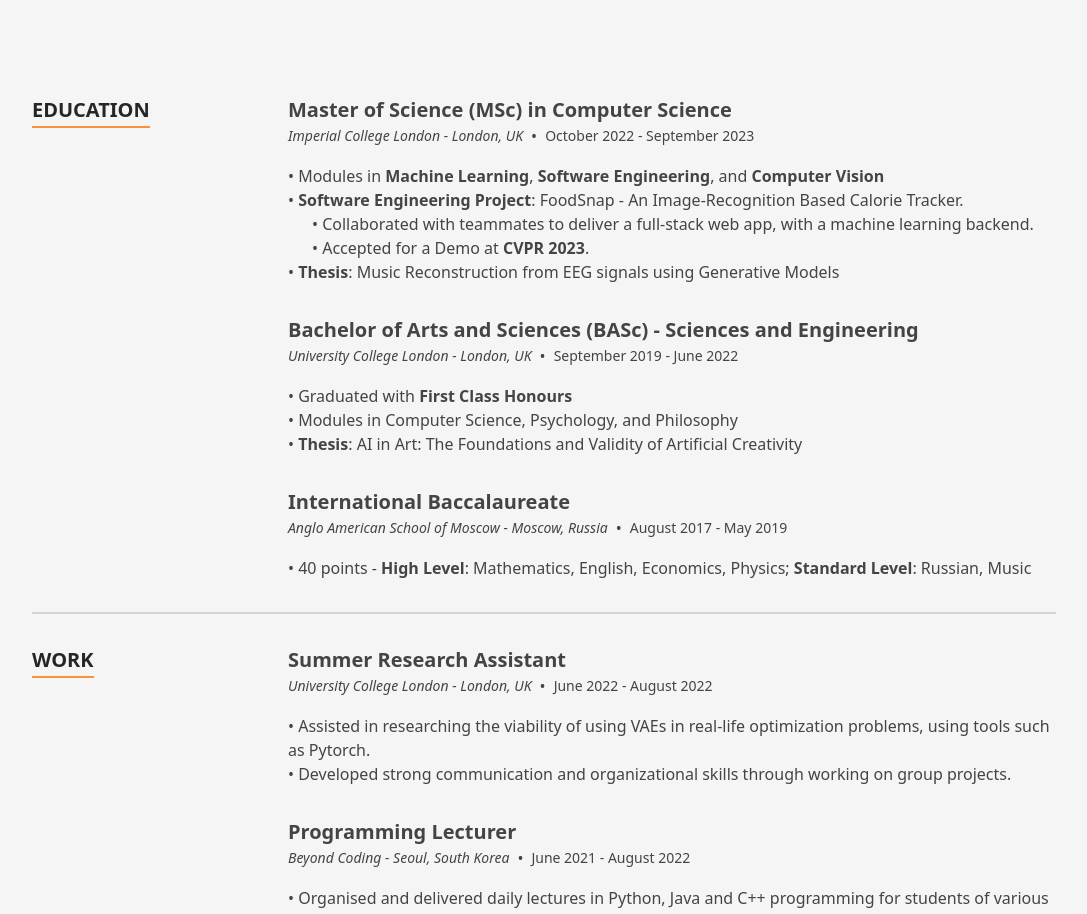
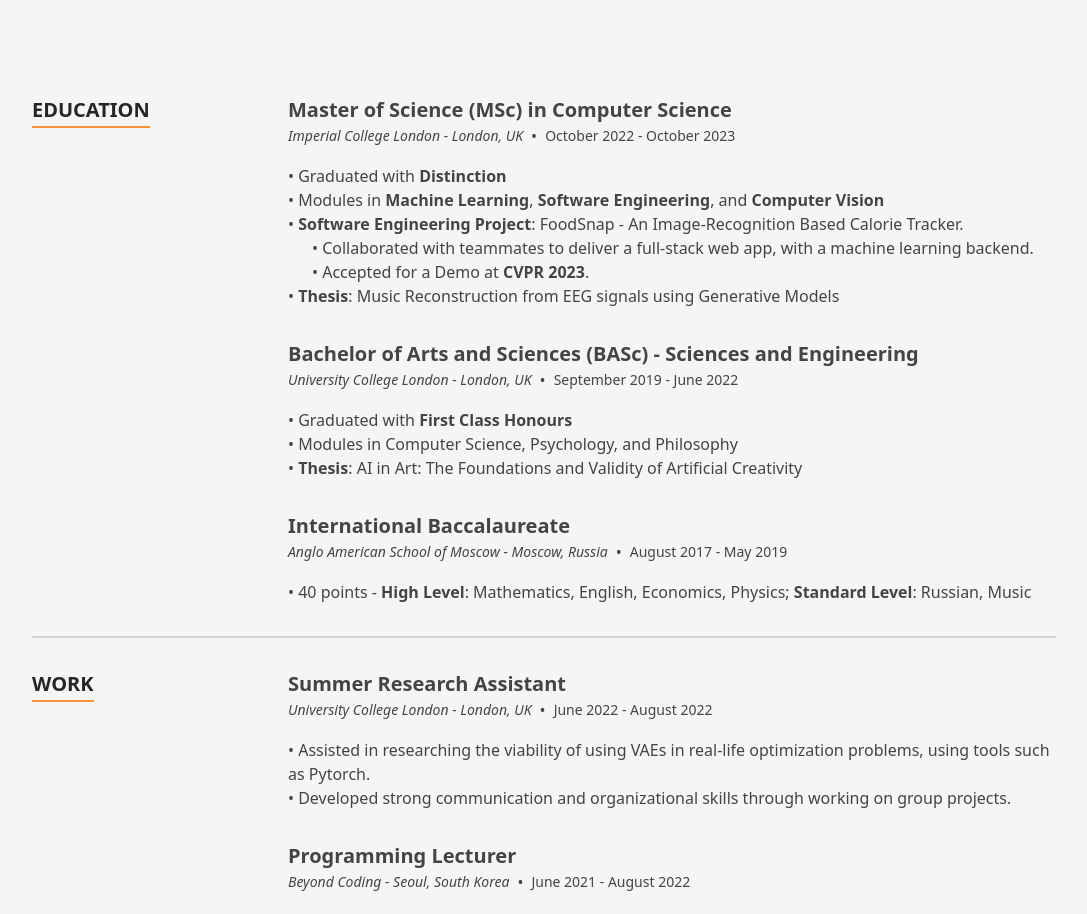
Before and after one commit to mslee2129/portfolio_website, a Next.js app: page / in a window 1280 px wide. Shown: the part 1280-2194 px from the top of the page, without its empty margins (96-1183 px from the left). Built offline with nearby package versions, Linux system fonts and the light colour scheme.

Commit message:
github link

```diff
--- a/src/data/data.tsx
+++ b/src/data/data.tsx
@@ -46,7 +46,6 @@ import {
  */
 export const homePageMeta: HomepageMeta = {
   title: 'Jason Lee Resume',
-  description: "Resume - built with Tim Baker's react resume template",
 };
 
 /**
@@ -199,9 +198,16 @@ export const portfolioItems: PortfolioItem[] = [
   },
   {
     title: 'MindMuse - Using Generative Models for Music Reconstruction from the Brain',
-    description: 'This is an on-going project, check again later for updates!',
+    description: "My Master's thesis, titled 'Decoding Music from the Brain using Generative Models'",
+    url:'https://github.com/mslee2129/imperial_thesis/tree/master',
     image: porfolioImage2,
   },
+  // {
+  //   title: 'Music Compositions',
+  //   description: 'A link to my MuseScore projects',
+  //   url: '',
+  //   image: porfolioImage3,
+  // },
 ];
 
 /**
@@ -209,11 +215,15 @@ export const portfolioItems: PortfolioItem[] = [
  */
 export const education: TimelineItem[] = [
   {
-    date: 'October 2022 - September 2023',
+    date: 'October 2022 - October 2023',
     location: 'Imperial College London - London, UK',
     title: 'Master of Science (MSc) in Computer Science',
     content: (
       <ul>
+      <li>
+          {' '}
+          • Graduated with <strong>Distinction</strong>
+        </li>
         <li>
           {' '}
           • Modules in <strong>Machine Learning</strong>, <strong>Software Engineering</strong>, and{' '}
--- a/src/data/dataDef.ts
+++ b/src/data/dataDef.ts
@@ -5,7 +5,7 @@ import {IconProps} from '../components/Icon/Icon';
 
 export interface HomepageMeta {
   title: string;
-  description: string;
+  description?: string;
   ogImageUrl?: string;
   twitterCardType?: 'summary' | 'summary_large';
   twitterTitle?: string;
```
Also changed, not shown: 1 other file (tests, documents, lock files or other folders).
